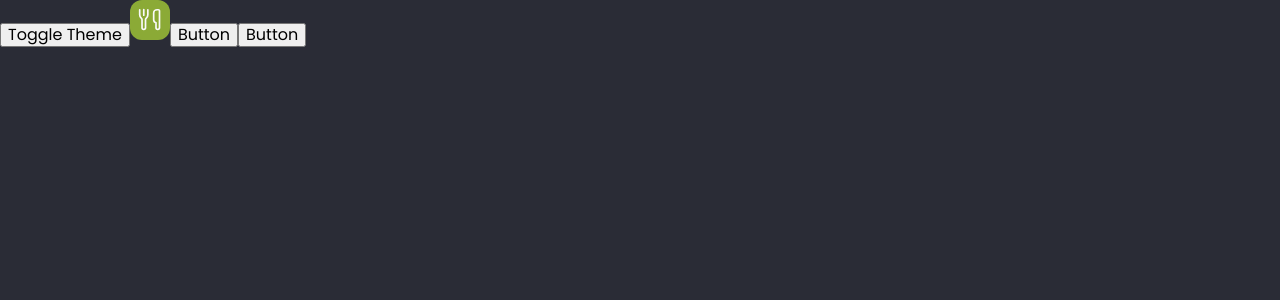
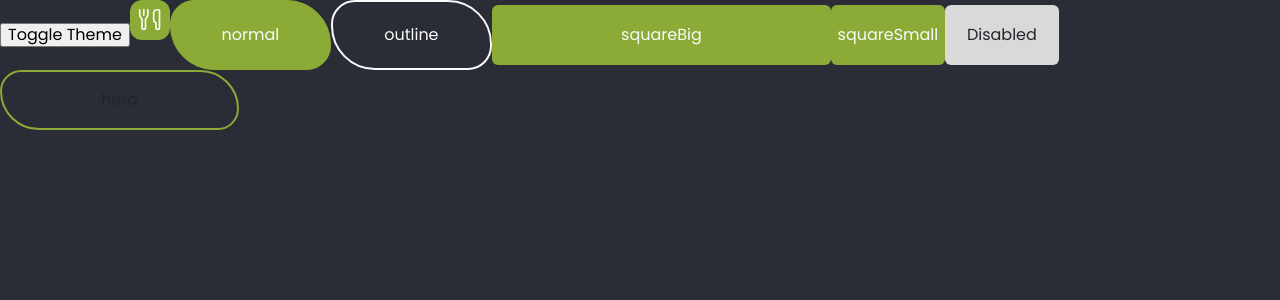
Before and after one commit to pawelrogowski/soYum, a React (Vite) app: page / in a window 1280 px wide. Shown: the top 300 px of the page. Built offline with nearby package versions, Linux system fonts and the light colour scheme.

Commit message:
added button variants

```diff
--- a/src/App.jsx
+++ b/src/App.jsx
@@ -4,9 +4,8 @@ import { useContext } from "react";
 import { Container } from "./components/Container/Container";
 import { lightTheme, darkTheme, GlobalStyles } from "./styles/themes";
 import { ThemeSwitch } from "./components/ThemeToggle/ThemeSwitch";
-import { Button } from "./components/Button/Buttons";
 import { Logo } from "./components/Logo/Logo";
-
+import { Button } from "./components/Button/Buttons.styled";
 export const App = () => {
 	const { theme } = useContext(ThemeContext);
 
@@ -16,8 +15,12 @@ export const App = () => {
 			<Container>
 				<ThemeSwitch />
 				<Logo />
-				<Button $variant="normal" />
-				<Button $variant="square" />
+				<Button $variant="normal">normal</Button>
+				<Button $variant="outline">outline</Button>
+				<Button $variant="squareBig">squareBig</Button>
+				<Button $variant="squareSmall">squareSmall</Button>
+				<Button $variant="disabled">Disabled</Button>
+				<Button $variant="hero">hero</Button>
 			</Container>
 		</ThemeProvider>
 	);
--- a/src/components/Button/Buttons.jsx
+++ /dev/null
@@ -1,10 +0,0 @@
-import { StyledButton } from "./Buttons.styled";
-import PropTypes from "prop-types";
-
-export const Button = ({ $variant }) => {
-	return <StyledButton $variant={$variant}>Button</StyledButton>;
-};
-
-Button.propTypes = {
-	$variant: PropTypes.string,
-};
--- a/src/components/Button/Buttons.styled.js
+++ b/src/components/Button/Buttons.styled.js
@@ -1,9 +1,7 @@
 import styled from "styled-components";
-import { font, media } from "../../styles/mixins";
+import { font } from "../../styles/mixins";
 
-export const StyledButton = styled.button`
-	${media.mobile`
-
+export const Button = styled.button`
 	${font({
 		family: ({ theme }) => theme.family.primary,
 		color: ({ theme }) => theme.color.button.font.primary,
@@ -16,28 +14,81 @@ export const StyledButton = styled.button`
 	min-width: 161px;
 	height: 70px;
 	border: 1px solid ${({ theme }) => theme.color.button.primary};
-		transition: background-color 100ms, color  100ms, border  100ms;
+	transition: background-color 100ms, color 100ms, border 100ms;
+	cursor: pointer;
 
 	&:hover {
-			transition: background-color  100ms, color  100ms, border  100ms;
-			background-color: transparent;
+		transition: background-color 100ms, color 100ms, border 100ms;
+		background-color: ${({ theme }) => theme.color.button.secondary};
+		border: 1px solid ${({ theme }) => theme.color.button.secondary};
 	}
-	`}
 
 	${(props) =>
-		props.$variant === "square"
+		props.$variant === "outline"
 			? `
-			${media.mobile`
+				background-color: transparent;
+				border: 2px solid ${props.theme.color.button.accent};
 
-				background-color: ${props.theme.color.button.primary};
+				&:hover {
+					background-color: transparent;
+					color: ${props.theme.color.button.primary};
+					border: 2px solid ${props.theme.color.button.primary};
+				}`
+			: props.$variant === "squareBig"
+			? `
+				background-color: ${props.theme.color.button.accent3};
+				border-radius: 6px;
+				min-width: 114px;
+				width: 339px;
+				height: 60px;
+				border: none;
+
+				&:hover {
+					background-color: ${props.theme.color.button.accent3};
+					color: ${props.theme.color.button.font.accent2};
+					border: none;
+				}`
+			: props.$variant === "squareSmall"
+			? `
+				background-color: ${props.theme.color.brand.primary};
 				border-radius: 6px;
 				min-width: 114px;
 				height: 60px;
 				border: none;
 
 				&:hover {
-					background-color: ${props.theme.color.button.secondary};
-					color: ${props.theme.color.brand.primary};
-				}`}`
+					background-color: ${props.theme.color.button.accent3};
+					color: ${props.theme.color.brand.secondary};
+					border: none;
+				}`
+			: props.$variant === "disabled"
+			? `
+				background-color: ${props.theme.color.button.disabled};
+				color: ${props.theme.color.button.font.disabled};
+				border-radius: 6px;
+				min-width: 114px;
+				height: 60px;
+				border: none;
+
+				&:hover {
+					background-color: ${props.theme.color.button.accent2};
+					color: ${props.theme.color.button.font.disabled};
+					border: 1px solid ${props.theme.color.button.font.disabled};
+				}`
+			: props.$variant === "hero"
+			? `
+				background-color: transparent;
+				color: ${props.theme.color.button.font.hero};
+				border: 2px solid ${props.theme.color.brand.primary};
+				border-radius: 24px 44px;
+				min-width: 239px;
+				height: 60px;
+
+
+				&:hover {
+					background-color: ${props.theme.color.brand.primary};
+					color: ${props.theme.color.button.font.heroHover};
+					border: 2px solid ${props.theme.color.brand.primary};
+				}`
 			: null};
 `;
--- a/src/styles/mixins.js
+++ b/src/styles/mixins.js
@@ -46,11 +46,6 @@ export const flexItem = ({
 `;
 
 export const media = {
-	mobile: (...args) => css`
-		@media (max-width: ${(props) => props.theme.breakpoints.mobile}) {
-			${css(...args)};
-		}
-	`,
 	tablet: (...args) => css`
 		@media (min-width: ${(props) => props.theme.breakpoints.mobile}) {
 			${css(...args)};
--- a/src/styles/themes.js
+++ b/src/styles/themes.js
@@ -35,12 +35,18 @@ export const lightTheme = {
 		button: {
 			primary: "#22252A",
 			secondary: brandColors.brand.primary,
-			accent: "#D9D9D9",
+			accent: "#FAFAFA",
 			accent2: "transparent",
+			accent3: "#1E1F28",
+			disabled: "#D9D9D9",
 			font: {
 				primary: "#FAFAFA",
 				secondary: "#FAFAFA",
 				accent: brandColors.brand.primary,
+				accent2: brandColors.brand.primary,
+				hero: "#22252A",
+				heroHover: "#FAFAFA",
+				disabled: "#23262A",
 			},
 		},
 		icon: {
@@ -72,12 +78,18 @@ export const darkTheme = {
 		button: {
 			primary: brandColors.brand.primary,
 			secondary: "#22252A",
-			accent: "#D9D9D9",
+			accent: "#FAFAFA",
 			accent2: "transparent",
+			accent3: brandColors.brand.primary,
+			disabled: "#D9D9D9",
 			font: {
 				primary: "#FAFAFA",
 				secondary: "#FAFAFA",
 				accent: brandColors.brand.primary,
+				accent2: "#1E1F28",
+				hero: "#22252A",
+				heroHover: "#FAFAFA",
+				disabled: "#23262A",
 			},
 		},
 		icon: {
```
Lines whose indentation alone changed are shown as unchanged.
